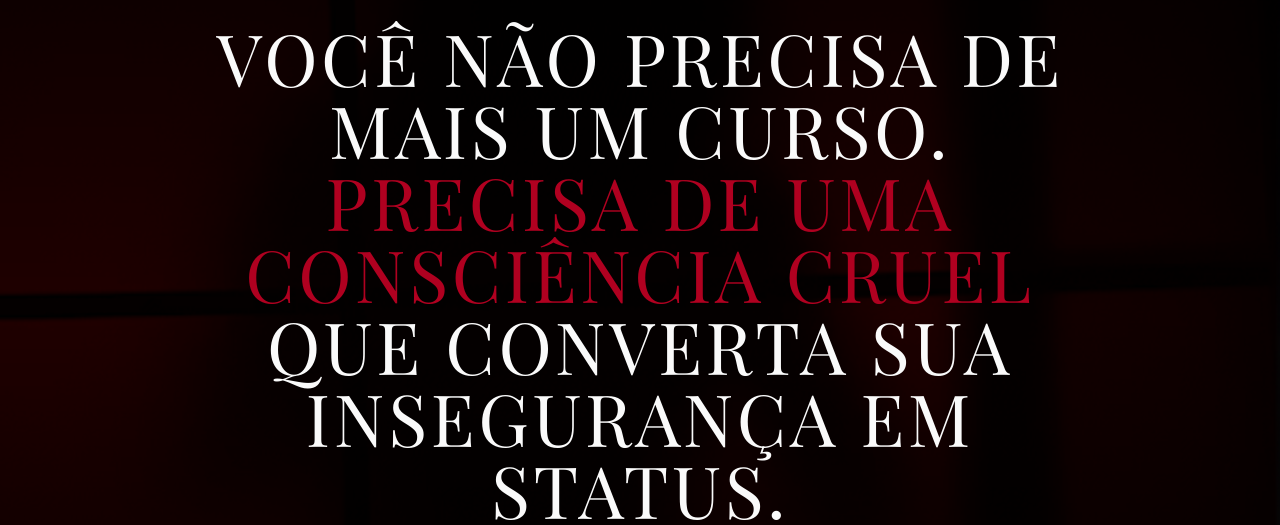
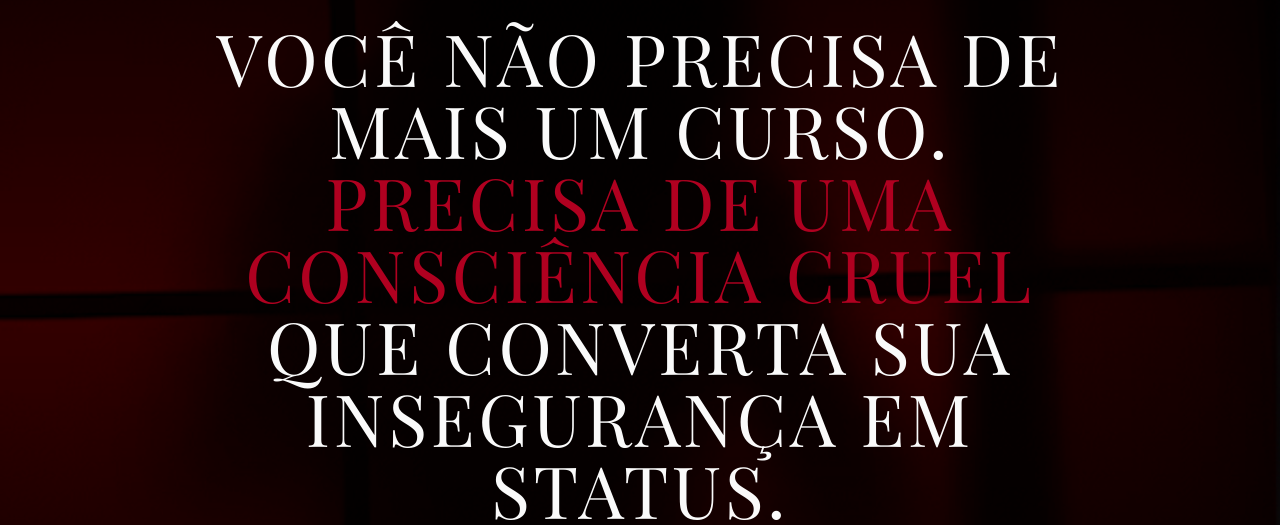
Before and after one commit to lpolo2020/FadaCruel, a plain HTML site: page index.html in a window 1280 px wide. Shown: the part 275-800 px from the top of the page. Drawn offline with nearby package versions, Linux system fonts and the light colour scheme.

Commit message:
Add files via upload

```diff
--- a/index.html
+++ b/index.html
@@ -172,7 +172,7 @@
 <body class="antialiased">
     <!-- Hero Section -->
     <header id="hero" class="relative min-h-screen flex items-center justify-center bg-black overflow-hidden">
-        <div class="absolute inset-0 z-0 opacity-40 parallax-bg">
+        <div class="absolute inset-0 z-0 opacity-65 parallax-bg">
             <div class="absolute inset-0 bg-gradient-to-b from-black via-transparent to-black"></div>
             <div class="absolute inset-0 bg-[url('images/new-background.png')] bg-cover bg-center mix-blend-overlay"></div>
         </div>
```
